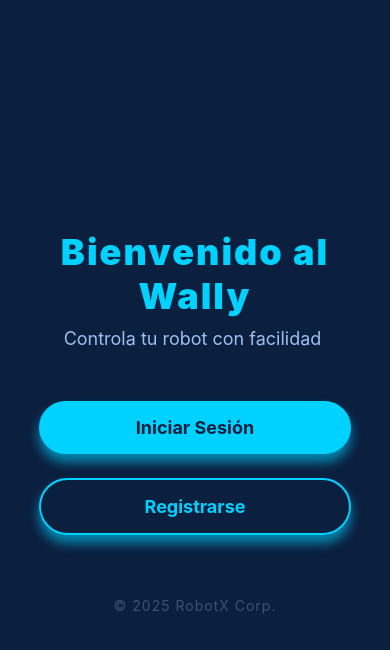
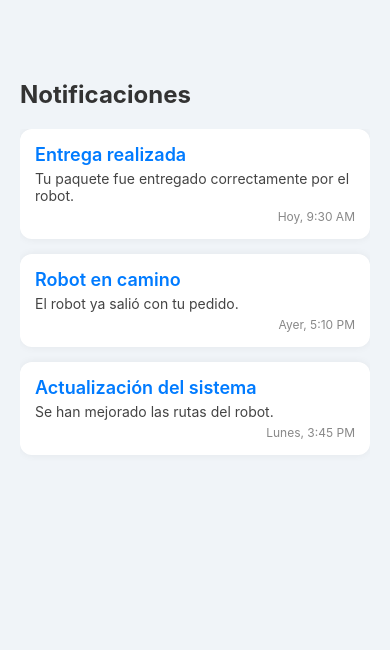
Before and after one commit to AbelAndres14/Proyecto-Modular, a React Native app: screen /Notificaciones in a window 390 px wide. Shown: the top 650 px of the page. Built offline with nearby package versions, Linux system fonts and the light colour scheme.

Commit message:
Descripción breve de los cambios

```diff
--- a/App.tsx
+++ b/App.tsx
@@ -1,5 +1,5 @@
 import React from 'react';
-import { View, Text, TouchableOpacity } from 'react-native';
+import { View, Text, TouchableOpacity, Modal } from 'react-native';
 import { styles } from './styles/LoginScreen.styles';
 
 import { NavigationContainer } from '@react-navigation/native';
@@ -7,13 +7,17 @@ import { createNativeStackNavigator } from '@react-navigation/native-stack';
 import { createBottomTabNavigator } from '@react-navigation/bottom-tabs';
 import { Ionicons } from '@expo/vector-icons';
 
+// Pantallas principales
 import HomeScreen from './screens/Home';
 import ConfiguracionesScreen from './screens/Configuraciones';
 import ActividadScreen from './screens/Actividad';
+import PerfilScreen from './screens/Perfil';
+import NotificacionesScreen from './screens/Notificaciones';
+import PrivacidadScreen from './screens/Privacidad';
 
 const Stack = createNativeStackNavigator();
 const Tab = createBottomTabNavigator();
-//me ayudaron con git
+
 function Tabs() {
   return (
     <Tab.Navigator
@@ -79,6 +83,11 @@ export default function App() {
       <Stack.Navigator initialRouteName="Login" screenOptions={{ headerShown: false }}>
         <Stack.Screen name="Login" component={LoginScreen} />
         <Stack.Screen name="MainTabs" component={Tabs} />
+
+        {/* 👉 Aquí agregas las nuevas pantallas */}
+        <Stack.Screen name="Perfil" component={PerfilScreen} />
+        <Stack.Screen name="Notificaciones" component={NotificacionesScreen} />
+        <Stack.Screen name="Privacidad" component={PrivacidadScreen} />
       </Stack.Navigator>
     </NavigationContainer>
   );
--- a/screens/Actividad.tsx
+++ b/screens/Actividad.tsx
@@ -1,5 +1,5 @@
-import React from 'react';
-import { View, Text, FlatList, TouchableOpacity } from 'react-native';
+import React, { useState } from 'react';
+import { View, Text, FlatList, TouchableOpacity, Modal, Pressable } from 'react-native';
 import { styles } from '../styles/ActividadScreen.styles';
 
 type Viaje = {
@@ -8,6 +8,10 @@ type Viaje = {
   direccion: string;
   fecha: string;
   estado: 'Entregado' | 'En camino' | 'Cancelado' | 'Error';
+  remitente: string;
+  duracion: string;
+  robot: string;
+  observaciones: string;
 };
 
 const viajes: Viaje[] = [
@@ -17,6 +21,10 @@ const viajes: Viaje[] = [
     direccion: 'Av. Reforma 123, CDMX',
     fecha: '24 Jul 2025 - 10:45 AM',
     estado: 'Entregado',
+    remitente: 'Oficina Legal CDMX',
+    duracion: '35 minutos',
+    robot: 'RobotX-01',
+    observaciones: 'Entregado sin inconvenientes',
   },
   {
     id: '2',
@@ -24,6 +32,10 @@ const viajes: Viaje[] = [
     direccion: 'Calle Luna 456, Toluca',
     fecha: '23 Jul 2025 - 4:15 PM',
     estado: 'En camino',
+    remitente: 'Restaurante Luna',
+    duracion: '—',
+    robot: 'RobotX-03',
+    observaciones: 'Robot en camino, sin retrasos',
   },
   {
     id: '3',
@@ -31,10 +43,16 @@ const viajes: Viaje[] = [
     direccion: 'Carr. Nacional 789, GDL',
     fecha: '22 Jul 2025 - 1:00 PM',
     estado: 'Cancelado',
+    remitente: 'Centro de Distribución GDL',
+    duracion: '—',
+    robot: 'RobotX-05',
+    observaciones: 'Cancelado por condiciones climáticas',
   },
 ];
 
 export default function ActivityScreen() {
+  const [selectedViaje, setSelectedViaje] = useState<Viaje | null>(null);
+
   const renderItem = ({ item }: { item: Viaje }) => (
     <View style={styles.card}>
       <View style={styles.cardHeader}>
@@ -53,7 +71,7 @@ export default function ActivityScreen() {
       <Text style={styles.direccion}>{item.direccion}</Text>
       <Text style={styles.fecha}>{item.fecha}</Text>
 
-      <TouchableOpacity style={styles.verMasBtn}>
+      <TouchableOpacity style={styles.verMasBtn} onPress={() => setSelectedViaje(item)}>
         <Text style={styles.verMasText}>Ver más</Text>
       </TouchableOpacity>
     </View>
@@ -68,6 +86,33 @@ export default function ActivityScreen() {
         renderItem={renderItem}
         contentContainerStyle={styles.lista}
       />
+
+      <Modal
+        visible={!!selectedViaje}
+        transparent
+        animationType="slide"
+        onRequestClose={() => setSelectedViaje(null)}
+      >
+        <View style={styles.modalOverlay}>
+          <View style={styles.modalContent}>
+            {selectedViaje && (
+              <>
+                <Text style={styles.modalTitle}>{selectedViaje.objeto}</Text>
+                <Text style={styles.modalText}>Dirección: {selectedViaje.direccion}</Text>
+                <Text style={styles.modalText}>Fecha: {selectedViaje.fecha}</Text>
+                <Text style={styles.modalText}>Remitente: {selectedViaje.remitente}</Text>
+                <Text style={styles.modalText}>Duración: {selectedViaje.duracion}</Text>
+                <Text style={styles.modalText}>Robot asignado: {selectedViaje.robot}</Text>
+                <Text style={styles.modalText}>Observaciones: {selectedViaje.observaciones}</Text>
+
+                <Pressable style={styles.cerrarBtn} onPress={() => setSelectedViaje(null)}>
+                  <Text style={styles.cerrarBtnText}>Cerrar</Text>
+                </Pressable>
+              </>
+            )}
+          </View>
+        </View>
+      </Modal>
     </View>
   );
 }
--- a/screens/Configuraciones.tsx
+++ b/screens/Configuraciones.tsx
@@ -1,17 +1,25 @@
 import React from 'react';
-import { View, Text, TouchableOpacity, Alert } from 'react-native';
+import { View, Text, TouchableOpacity } from 'react-native';
 import { styles } from '../styles/ConfiguracionesScreen.styles';
 
+interface Props {
+  navigation: any;
+}
+
 const opciones = [
-  { id: '1', titulo: 'Ver Perfil' },
-  { id: '2', titulo: 'Notificaciones' },
-  { id: '3', titulo: 'Privacidad' },
-  { id: '4', titulo: 'Cerrar Sesión' },
+  { id: '1', titulo: 'Ver Perfil', destino: 'Perfil' },
+  { id: '2', titulo: 'Notificaciones', destino: 'Notificaciones' },
+  { id: '3', titulo: 'Privacidad', destino: 'Privacidad' },
+  { id: '4', titulo: 'Cerrar Sesión', destino: null },
 ];
 
-export default function ConfiguracionesScreen() {
-  const handlePress = (titulo: string) => {
-    Alert.alert(titulo, `Has seleccionado la opción "${titulo}"`);
+export default function ConfiguracionesScreen({ navigation }: Props) {
+  const handlePress = (destino: string | null) => {
+    if (destino) {
+      navigation.navigate(destino);
+    } else {
+      navigation.replace('Login');
+    }
   };
 
   return (
@@ -21,7 +29,7 @@ export default function ConfiguracionesScreen() {
         <TouchableOpacity
           key={opcion.id}
           style={styles.opcionBtn}
-          onPress={() => handlePress(opcion.titulo)}
+          onPress={() => handlePress(opcion.destino)}
         >
           <Text style={styles.opcionText}>{opcion.titulo}</Text>
         </TouchableOpacity>
--- /dev/null
+++ b/screens/Notificaciones.tsx
@@ -0,0 +1,46 @@
+import React from 'react';
+import { View, Text, FlatList } from 'react-native';
+import { styles } from '../styles/Notificaciones.styles';
+
+const notificaciones = [
+  {
+    id: '1',
+    titulo: 'Entrega realizada',
+    descripcion: 'Tu paquete fue entregado correctamente por el robot.',
+    fecha: 'Hoy, 9:30 AM',
+  },
+  {
+    id: '2',
+    titulo: 'Robot en camino',
+    descripcion: 'El robot ya salió con tu pedido.',
+    fecha: 'Ayer, 5:10 PM',
+  },
+  {
+    id: '3',
+    titulo: 'Actualización del sistema',
+    descripcion: 'Se han mejorado las rutas del robot.',
+    fecha: 'Lunes, 3:45 PM',
+  },
+];
+
+export default function NotificacionesScreen() {
+  const renderItem = ({ item }: { item: typeof notificaciones[0] }) => (
+    <View style={styles.card}>
+      <Text style={styles.titulo}>{item.titulo}</Text>
+      <Text style={styles.descripcion}>{item.descripcion}</Text>
+      <Text style={styles.fecha}>{item.fecha}</Text>
+    </View>
+  );
+
+  return (
+    <View style={styles.container}>
+      <Text style={styles.header}>Notificaciones</Text>
+      <FlatList
+        data={notificaciones}
+        keyExtractor={(item) => item.id}
+        renderItem={renderItem}
+        contentContainerStyle={{ paddingBottom: 20 }}
+      />
+    </View>
+  );
+}
--- /dev/null
+++ b/screens/Perfil.tsx
@@ -0,0 +1,34 @@
+import React from 'react';
+import { View, Text, Image, TouchableOpacity } from 'react-native';
+import { styles } from '../styles/Perfil.styles';
+
+export default function PerfilScreen() {
+  return (
+    <View style={styles.container}>
+      <View style={styles.header}>
+        <Image
+          source={{ uri: 'https://i.pravatar.cc/150?img=12' }}
+          style={styles.avatar}
+        />
+        <Text style={styles.name}>Abel Andres Hernández</Text>
+        <Text style={styles.email}>abel@example.com</Text>
+      </View>
+
+      <View style={styles.section}>
+        <Text style={styles.sectionTitle}>Información</Text>
+        <View style={styles.infoItem}>
+          <Text style={styles.label}>Teléfono:</Text>
+          <Text style={styles.value}>+52 333 222 1906</Text>
+        </View>
+        <View style={styles.infoItem}>
+          <Text style={styles.label}>Ubicación:</Text>
+          <Text style={styles.value}>Guadalajara, México</Text>
+        </View>
+      </View>
+
+      <TouchableOpacity style={styles.editButton} onPress={() => alert('Editar perfil próximamente')}>
+        <Text style={styles.editButtonText}>Editar Perfil</Text>
+      </TouchableOpacity>
+    </View>
+  );
+}
--- /dev/null
+++ b/screens/Privacidad.tsx
@@ -0,0 +1,33 @@
+import React from 'react';
+import { SafeAreaView, Text, View } from 'react-native';
+import { styles } from '../styles/Privacidad.styles';
+
+export default function PrivacidadScreen() {
+  return (
+    <SafeAreaView style={styles.container}>
+      <Text style={styles.header}>Privacidad</Text>
+
+      <View style={styles.seccion}>
+        <Text style={styles.titulo}>Control de datos</Text>
+        <Text style={styles.descripcion}>
+          Tus datos están seguros. Puedes gestionar qué tipo de información compartes
+          con la app, incluyendo ubicación, historial de actividad y preferencias.
+        </Text>
+      </View>
+
+      <View style={styles.seccion}>
+        <Text style={styles.titulo}>Ubicación</Text>
+        <Text style={styles.descripcion}>
+          Solo se accede a tu ubicación mientras usas la app para garantizar una entrega precisa.
+        </Text>
+      </View>
+
+      <View style={styles.seccion}>
+        <Text style={styles.titulo}>Historial</Text>
+        <Text style={styles.descripcion}>
+          Puedes borrar tu historial de entregas en cualquier momento desde la configuración.
+        </Text>
+      </View>
+    </SafeAreaView>
+  );
+}
--- a/styles/ActividadScreen.styles.ts
+++ b/styles/ActividadScreen.styles.ts
@@ -80,4 +80,38 @@ export const styles = StyleSheet.create({
     fontWeight: '600',
     fontSize: 14,
   },
+
+  modalOverlay: {
+    flex: 1,
+    backgroundColor: 'rgba(0,0,0,0.4)',
+    justifyContent: 'center',
+    paddingHorizontal: 20,
+  },
+  modalContent: {
+    backgroundColor: 'white',
+    borderRadius: 10,
+    padding: 25,
+  },
+  modalTitle: {
+    fontSize: 20,
+    fontWeight: 'bold',
+    marginBottom: 15,
+    textAlign: 'center',
+  },
+  modalText: {
+    fontSize: 16,
+    marginBottom: 8,
+    color: '#333',
+  },
+  cerrarBtn: {
+    marginTop: 20,
+    backgroundColor: '#007BFF',
+    paddingVertical: 10,
+    borderRadius: 8,
+  },
+  cerrarBtnText: {
+    color: 'white',
+    fontWeight: 'bold',
+    textAlign: 'center',
+  },
 });
--- /dev/null
+++ b/styles/Notificaciones.styles.ts
@@ -0,0 +1,42 @@
+import { StyleSheet } from 'react-native';
+
+export const styles = StyleSheet.create({
+  container: {
+    flex: 1,
+    backgroundColor: '#F0F4F8',
+    padding: 20,
+    paddingTop: 80,
+  },
+  header: {
+    fontSize: 24,
+    fontWeight: '700',
+    color: '#333',
+    marginBottom: 20,
+  },
+  card: {
+    backgroundColor: '#ffffff',
+    padding: 15,
+    borderRadius: 12,
+    marginBottom: 15,
+    shadowColor: '#000',
+    shadowOpacity: 0.06,
+    shadowRadius: 8,
+    elevation: 3,
+  },
+  titulo: {
+    fontSize: 18,
+    fontWeight: '600',
+    marginBottom: 5,
+    color: '#007BFF',
+  },
+  descripcion: {
+    fontSize: 14,
+    color: '#444',
+    marginBottom: 5,
+  },
+  fecha: {
+    fontSize: 12,
+    color: '#888',
+    textAlign: 'right',
+  },
+});
--- /dev/null
+++ b/styles/Perfil.styles.ts
@@ -0,0 +1,70 @@
+import { StyleSheet } from 'react-native';
+
+export const styles = StyleSheet.create({
+  container: {
+    flex: 1,
+    backgroundColor: '#F5F7FA',
+    padding: 20,
+     paddingTop: 90, // ← agrega esto
+  },
+  header: {
+    alignItems: 'center',
+    marginBottom: 30,
+  },
+  avatar: {
+    width: 100,
+    height: 100,
+    borderRadius: 50,
+    marginBottom: 10,
+    borderWidth: 2,
+    borderColor: '#007BFF',
+  },
+  name: {
+    fontSize: 22,
+    fontWeight: '600',
+    color: '#333',
+  },
+  email: {
+    fontSize: 16,
+    color: '#666',
+  },
+  section: {
+    backgroundColor: '#fff',
+    borderRadius: 12,
+    padding: 15,
+    marginBottom: 20,
+    shadowColor: '#000',
+    shadowOpacity: 0.05,
+    shadowRadius: 10,
+    elevation: 3,
+  },
+  sectionTitle: {
+    fontSize: 18,
+    fontWeight: '500',
+    marginBottom: 10,
+    color: '#007BFF',
+  },
+  infoItem: {
+    flexDirection: 'row',
+    justifyContent: 'space-between',
+    marginVertical: 8,
+  },
+  label: {
+    fontWeight: '500',
+    color: '#555',
+  },
+  value: {
+    color: '#333',
+  },
+  editButton: {
+    backgroundColor: '#007BFF',
+    paddingVertical: 12,
+    borderRadius: 10,
+    alignItems: 'center',
+  },
+  editButtonText: {
+    color: '#fff',
+    fontSize: 16,
+    fontWeight: '500',
+  },
+});
--- /dev/null
+++ b/styles/Privacidad.styles.ts
@@ -0,0 +1,37 @@
+import { StyleSheet } from 'react-native';
+
+export const styles = StyleSheet.create({
+  container: {
+    flex: 1,
+    backgroundColor: '#F7F9FB',
+    paddingHorizontal: 20,
+    paddingTop: 50, // espacio para el notch si no usas SafeAreaView
+  },
+  header: {
+    fontSize: 26,
+    fontWeight: 'bold',
+    color: '#333',
+    marginBottom: 25,
+  },
+  seccion: {
+    marginBottom: 25,
+    backgroundColor: '#fff',
+    padding: 16,
+    borderRadius: 12,
+    shadowColor: '#000',
+    shadowOpacity: 0.05,
+    shadowRadius: 6,
+    elevation: 3,
+  },
+  titulo: {
+    fontSize: 18,
+    fontWeight: '600',
+    color: '#222',
+    marginBottom: 6,
+  },
+  descripcion: {
+    fontSize: 14,
+    color: '#555',
+    lineHeight: 20,
+  },
+});
```
Also changed, not shown: 1 other file (tests, documents, lock files or other folders).
